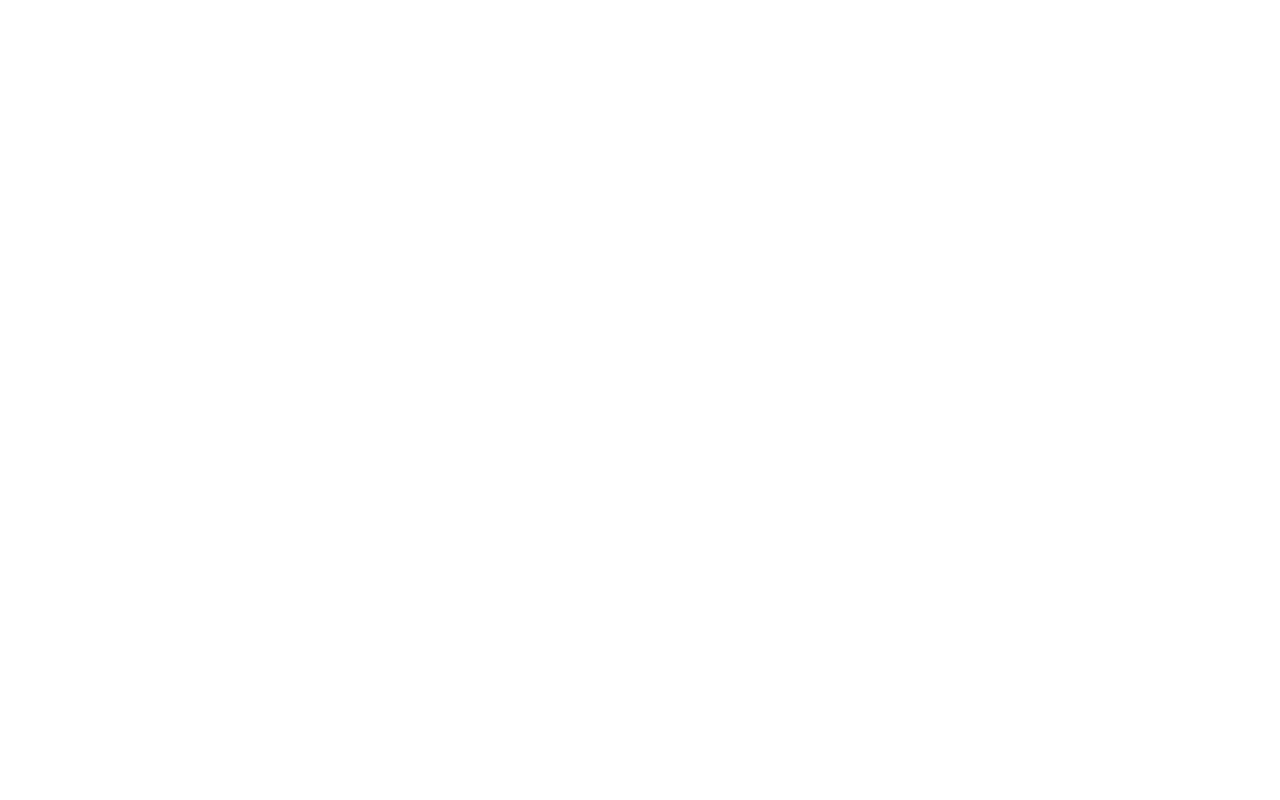
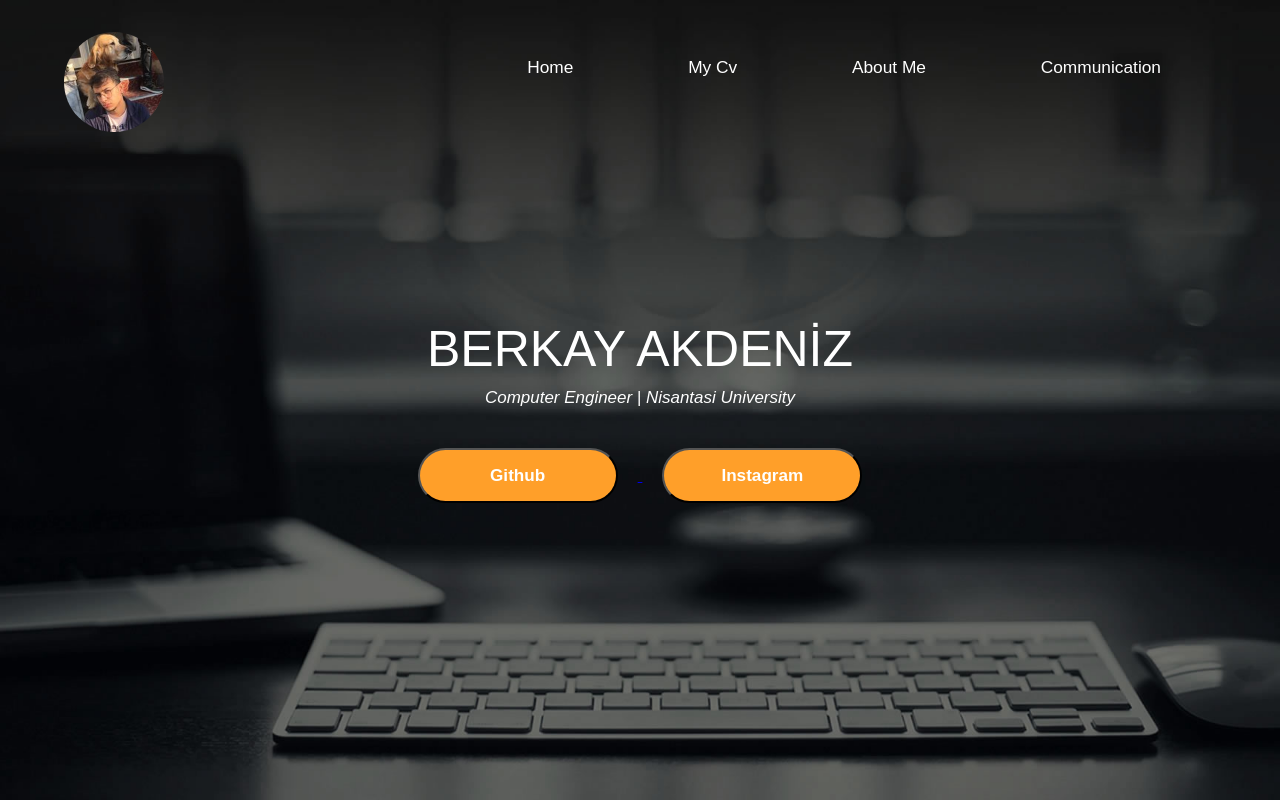
Before and after one commit to BerkayAkdenx/MyPersonalWebsite, a plain HTML site: page index.html in a window 1280 px wide. Drawn offline with Linux system fonts and the light colour scheme.

Commit message:
homepage is finished and  files are added

```diff
--- a/css/main.css
+++ b/css/main.css
@@ -0,0 +1,73 @@
+* {
+  padding: 0;
+  margin: 0;
+  font: 1.01em sans-serif;
+}
+.Container {
+  height: 100vh;
+  width: 100%;
+  background-image: url(../image/bgImage.jpg);
+  background-position: center;
+  background-size: cover;
+}
+.navbar {
+  display: flex;
+  width: 90%;
+  margin: auto;
+  padding: 32px 0;
+  justify-content: space-between;
+}
+.profilePhoto {
+  cursor: pointer;
+  border-radius: 100%;
+}
+.navbar ul li {
+  list-style: none;
+  display: inline-block;
+  margin: 25px;
+}
+.navbar ul li a {
+  text-decoration: none;
+  color: white;
+  padding: 15px 30px;
+  border-radius: 10px;
+
+}
+.navbar ul li a:hover {
+  color: white;
+  background-color: #ff9f29;
+  transition: 1s;
+  border: 1px solid white;
+}
+.content {
+  width: 100%;
+  position: absolute;
+  top: 40%;
+  color: white;
+  text-align: center;
+}
+.content h1 {
+  font-size: 50px;
+}
+
+.content p {
+  margin: 10px 0 20px;
+  font-style: italic;
+}
+button {
+  width: 200px;
+  padding: 15px 0;
+  border-radius: 35px;
+  margin: 20px;
+  text-align: center;
+  color: white;
+  cursor: pointer;
+  font-weight: 600;
+  background-color: #ff9f29;
+}
+button:hover {
+  color: #ff9f29;
+  background-color: #fff;
+  border: 2px solid #ff9f29;
+  transition: 1s;
+}
--- a/index.html
+++ b/index.html
@@ -1,14 +1,48 @@
 <!DOCTYPE html>
 <html lang="en">
-<head>
-    <meta charset="UTF-8">
-    <meta http-equiv="X-UA-Compatible" content="IE=edge">
-    <meta name="viewport" content="width=device-width, initial-scale=1.0">
+  <head>
+    <meta charset="UTF-8" />
+    <meta http-equiv="X-UA-Compatible" content="IE=edge" />
+    <meta name="viewport" content="width=device-width, initial-scale=1.0" />
     <!-- Css Links -->
-    <link rel="stylesheet" href="css/main.css">
+    <link rel="stylesheet" href="css/main.css" />
     <title>Berkay Akdeniz</title>
-</head>
-<body>
-
-</body>
+  </head>
+  <body>
+    <div class="Container">
+      <!-- Navbar Start -->
+      <header>
+      <div class="navbar">
+        <img
+          src="image/profilePhoto.jpg"
+          class="profilePhoto"
+          height="100"
+          width="100"
+          alt="Profile Photo"
+        />
+        <ul>
+          <li><a href="index.html">Home</a></li>
+          <li><a href="myCv.html">My Cv</a></li>
+          <li><a href="aboutMe.html">About Me</a></li>
+          <li><a href="Communication.html">Communication</a></li>
+        </ul>
+      </div>
+</header>
+      <!-- Navbar Finish -->
+      <!-- Content Start -->
+      <section>
+      <div class="content">
+        <h1>BERKAY AKDENİZ</h1>
+        <p>Computer Engineer | Nisantasi University</p>
+        <a href="https://github.com/BerkayAkdenx?tab=repositories">
+            <button type="button" >Github</button>
+        </a>
+         <a href="https://www.instagram.com/akdenx/">
+        <button type="button">Instagram</button>
+    </a>
+      </div>
+    </div>
+    <!-- Content Finish -->
+    </section>
+  </body>
 </html>
```
Also changed, not shown: Communication.html (added), aboutMe.html (added), css/Communication.css (added), css/aboutMe.css (added), css/myCv.css (added), image/bgImage.jpg (added), image/profilePhoto.jpg (added), myCv.html (added), 1 other file.
